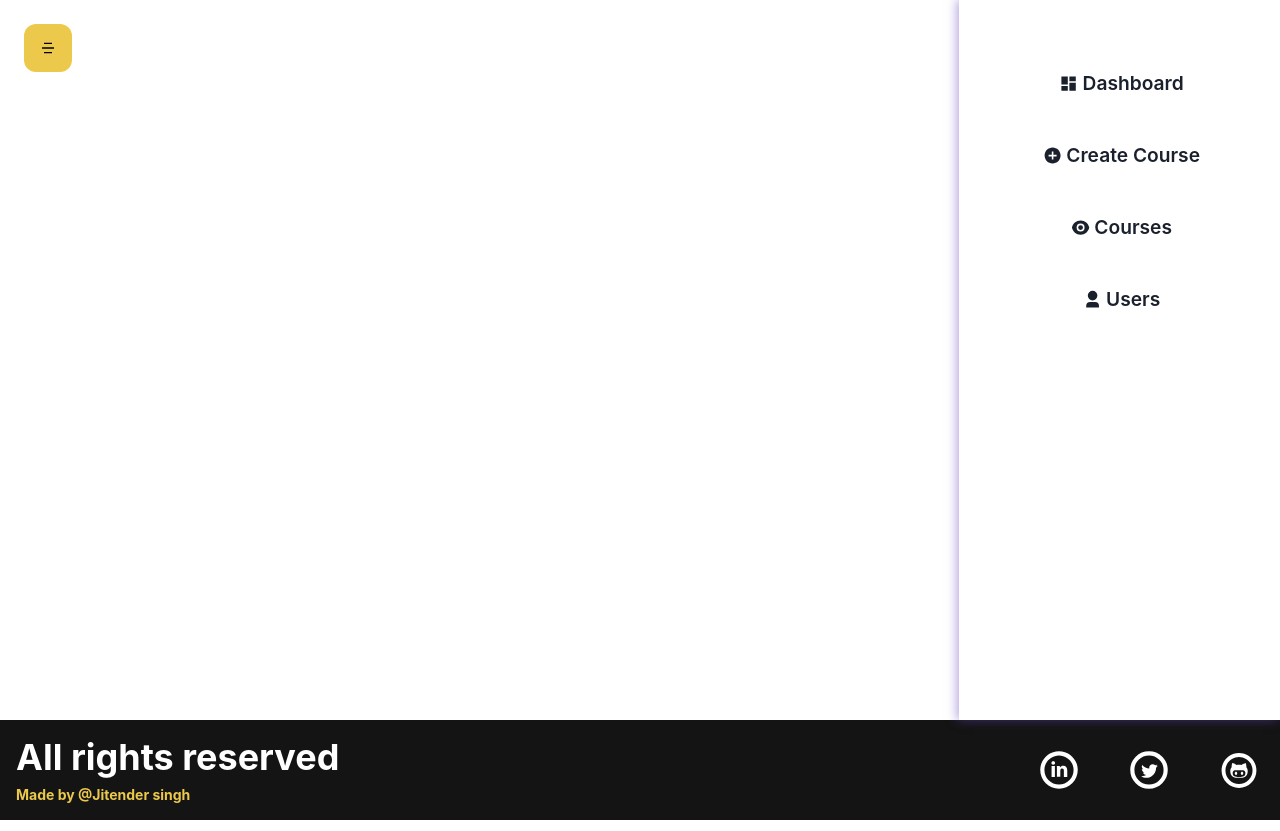
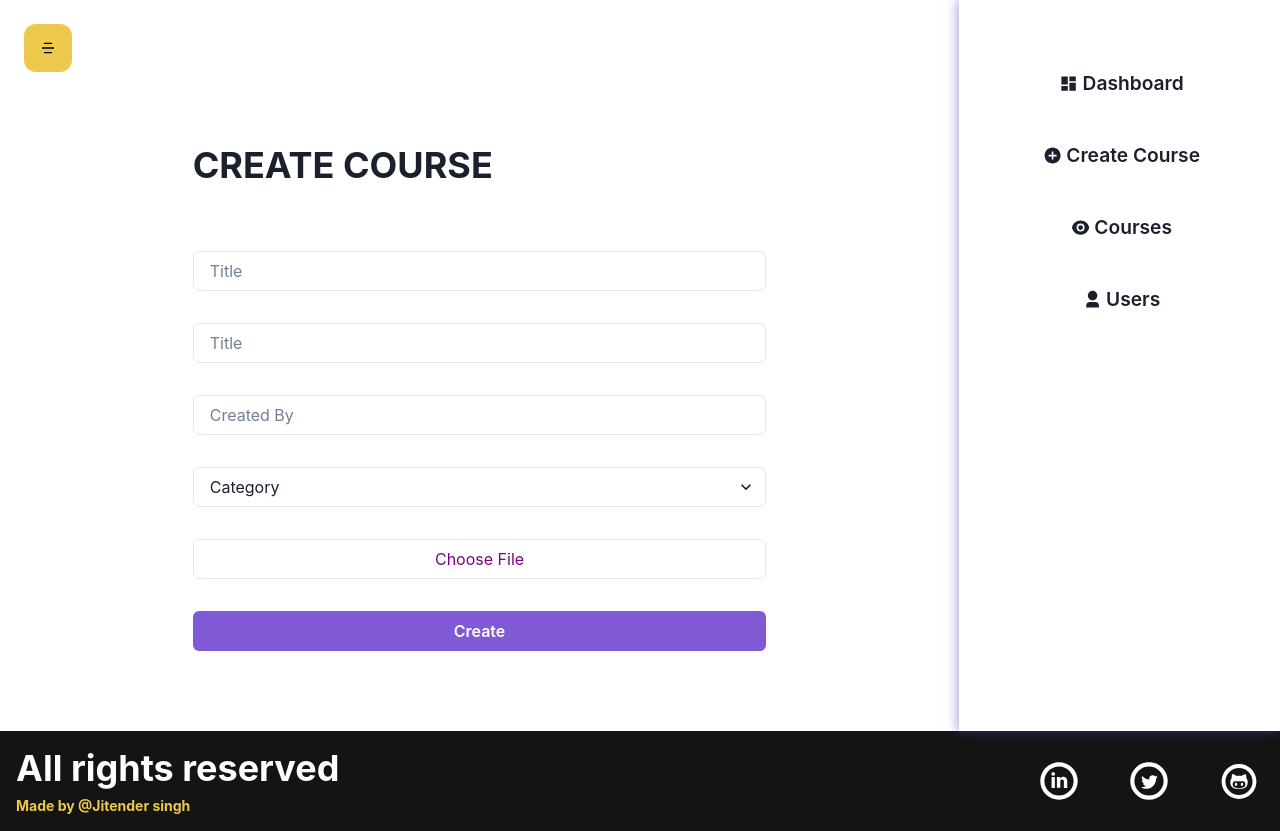
Before and after one commit to jitender1222/VideoStreamingPlatform, a React (Create React App) app in the folder frontend/: page /admin/createCourse in a window 1280 px wide. Built offline with nearby package versions, Linux system fonts and the light colour scheme.

Commit message:
added Create course page

```diff
--- a/frontend/src/component/Admin/CreateCourses/CreateCourses.jsx
+++ b/frontend/src/component/Admin/CreateCourses/CreateCourses.jsx
@@ -1,16 +1,116 @@
-import { Box, Button, Grid, VStack } from "@chakra-ui/react";
-import React from "react";
+import {
+  Button,
+  Container,
+  Grid,
+  Heading,
+  Image,
+  Input,
+  Select,
+  VStack,
+} from "@chakra-ui/react";
+import React, { useState } from "react";
 import SideBar from "../SideBar/SideBar";
 import cursor from "../../../assests/Images/mouse-cursor.png";
+import { fileUploadStyleCss } from "../../Auth/Register";
+
+const categories = [
+  "Web Development",
+  "Data Structure And Algorithm",
+  "Machine Learning",
+  "Data Science",
+  "Java",
+  "C++",
+];
 
 const CreateCourses = () => {
+  const [title, setTitle] = useState("");
+  const [category, setCategory] = useState("");
+  const [description, setDescription] = useState("");
+  const [createdBy, setCreatedBy] = useState("");
+  const [imagePrev, setImagePrev] = useState("");
+  const [image, setImage] = useState("");
+
+  const changeImageHandler = (e) => {
+    const file = e.target.files[0];
+    const reader = new FileReader();
+
+    reader.readAsDataURL(file);
+
+    reader.onloadend = () => {
+      setImagePrev(reader.result);
+      setImage(file);
+    };
+  };
   return (
     <Grid
       minH={"90vh"}
       css={{ cursor: `url(${cursor}),default)` }}
       templateColumns={["1fr", "5fr 1fr"]}
     >
-      <Box></Box>
+      <Container py={"20"}>
+        <form>
+          <Heading
+            textTransform={"uppercase"}
+            children="Create Course"
+            my={"16"}
+            textAlign={["center", "left"]}
+          />
+          <VStack m={"auto"} spacing={"8"}>
+            <Input
+              value={title}
+              onChange={(e) => setTitle(e.target.value)}
+              placeholder="Title"
+              type="text"
+              focusBorderColor="purple.300"
+            />
+            <Input
+              value={description}
+              onChange={(e) => setDescription(e.target.value)}
+              placeholder="Title"
+              type="text"
+              focusBorderColor="purple.300"
+            />
+            <Input
+              value={createdBy}
+              onChange={(e) => setCreatedBy(e.target.value)}
+              placeholder="Created By"
+              type="text"
+              focusBorderColor="purple.300"
+            />
+            <Select
+              focusBorderColor="purple.300"
+              value={category}
+              onChange={(e) => setCategory(e.target.value)}
+            >
+              <option value={""}>Category</option>
+              {categories.map((ele, idx) => (
+                <option key={idx} value={ele}>
+                  {ele}
+                </option>
+              ))}
+            </Select>
+            <Input
+              accept="image/*"
+              required
+              type="file"
+              focusBorderColor="purple.300"
+              css={{
+                "&::file-selector-button": {
+                  ...fileUploadStyleCss,
+                  color: "purple",
+                },
+              }}
+              onChange={changeImageHandler}
+            />
+            {imagePrev && (
+              <Image src={imagePrev} boxSize="64" objectFit={"contain"} />
+            )}
+            <Button w={"full"} colorScheme="purple" type="submit">
+              Create
+            </Button>
+          </VStack>
+        </form>
+      </Container>
       <SideBar />
     </Grid>
   );
```
